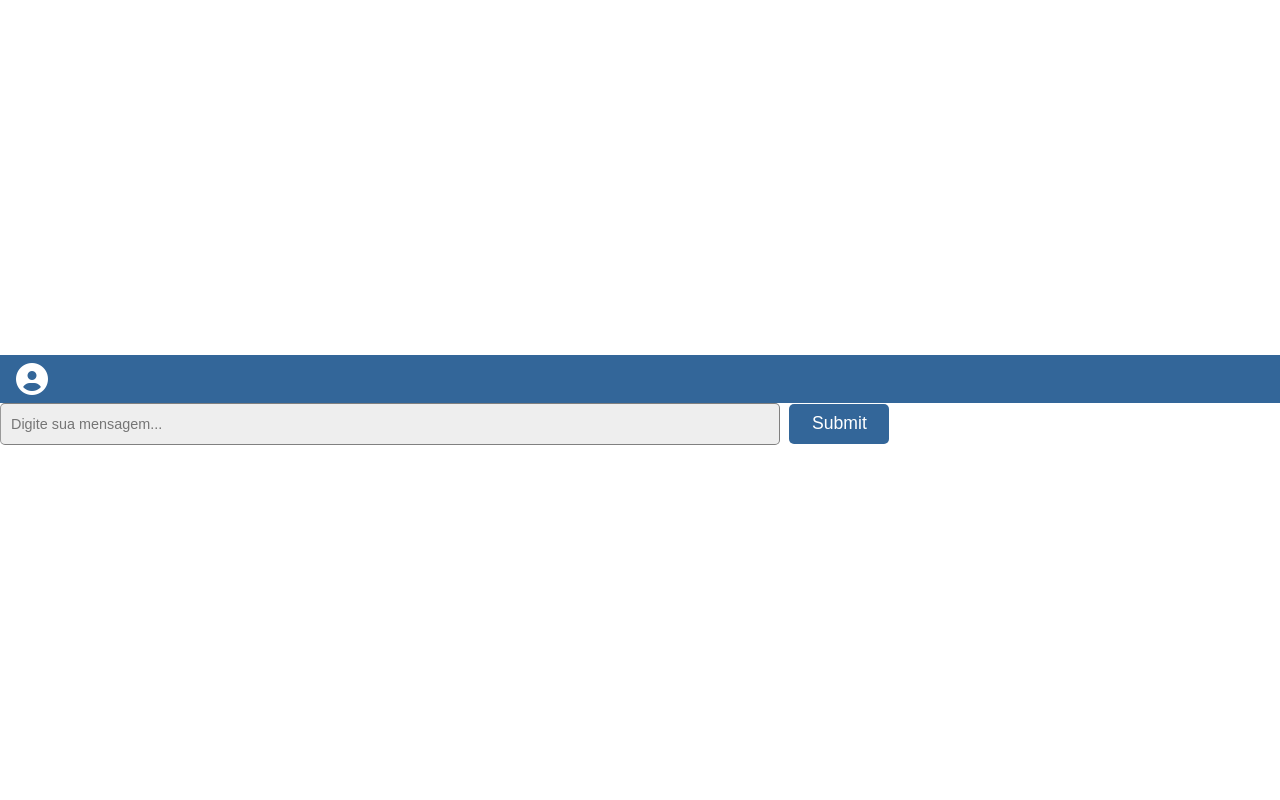
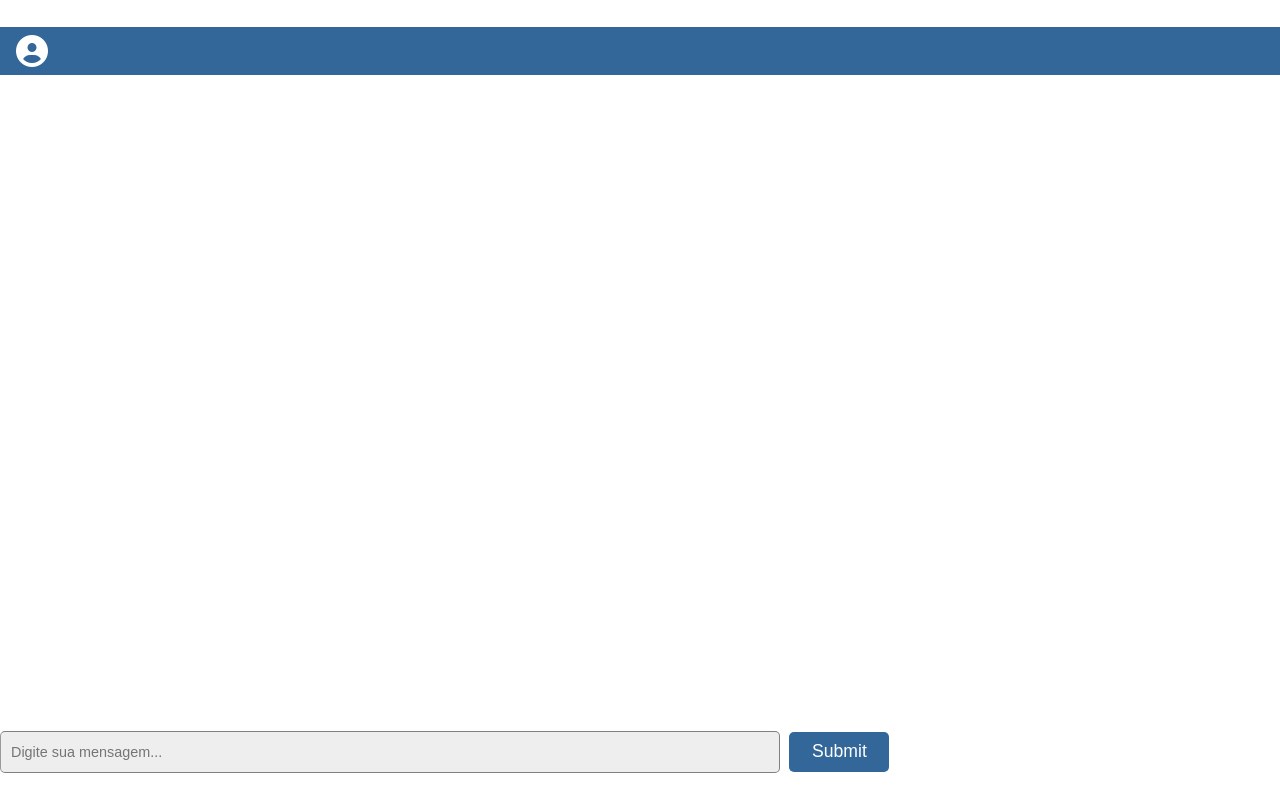
Before and after one commit to renan-dev/demoday-all_helping, a Django app: page /chat in a window 1280 px wide. Run offline with Django 3.2, Linux system fonts and the light colour scheme; data comes from the database, SQL or seed files in the repository; both versions use the stored data as it was after the commit; some libraries are stand-ins or nearby versions; some web fonts are replaced.

Commit message:
correção no modo como é exibido as mensagens

```diff
--- a/allhelping/static/css/style.css
+++ b/allhelping/static/css/style.css
@@ -285,6 +285,7 @@ input[type=number], input[type=text], input[type=email] {
 .chat-content{
     overflow: auto;
     padding: 0 1em;
+    min-height: 82%;
 }
 
 .comment {
```
Also changed, not shown: db.sqlite3.
